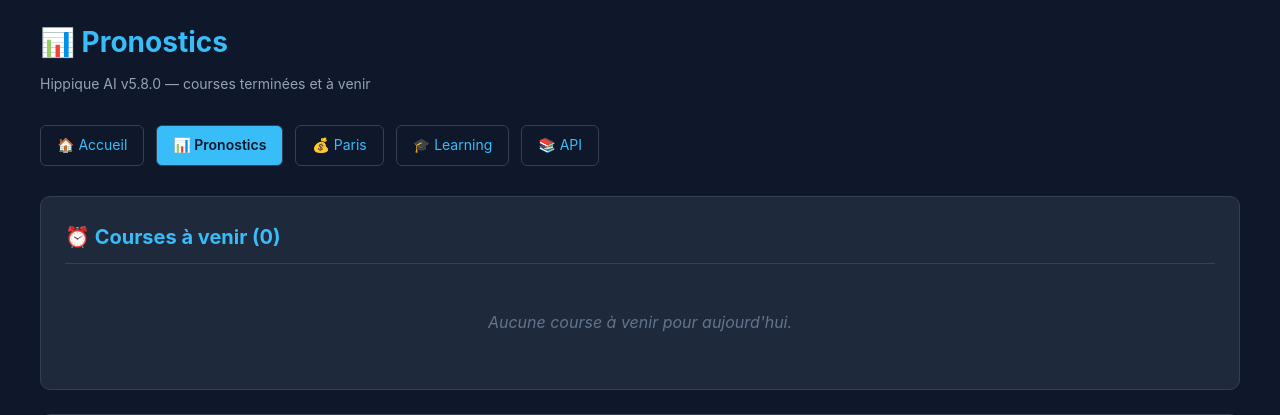
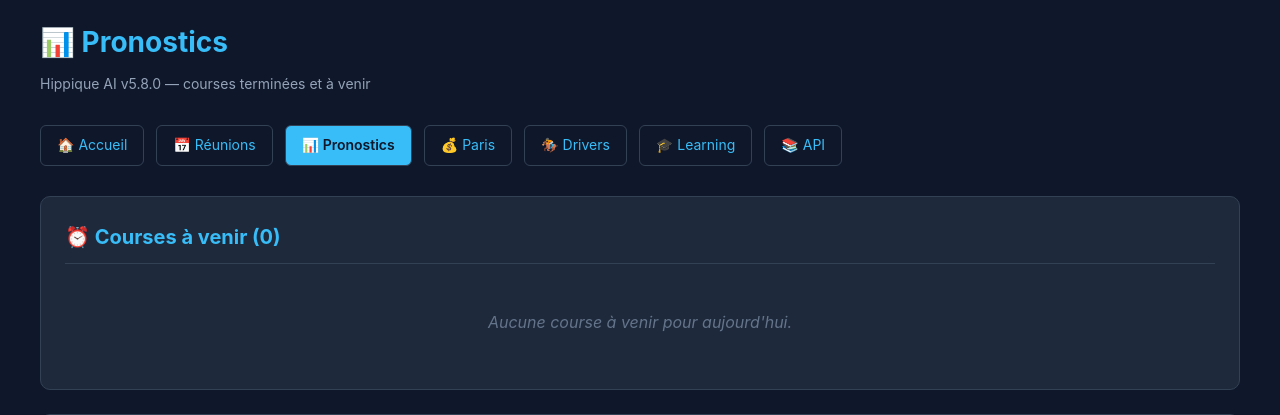
Before and after one commit to hdidouchafik-alt/hippique-ai, a FastAPI app: page /pronostics in a window 1280 px wide. Shown: the top 415 px of the page. Run offline with FastAPI, Linux system fonts and the light colour scheme; data that the repository does not hold is empty.

Commit message:
Update pronostics.html

```diff
--- a/templates/pronostics.html
+++ b/templates/pronostics.html
@@ -52,8 +52,10 @@
 
         <div class="nav">
     <a href="/">🏠 Accueil</a>
+    <a href="/reunions">📅 Réunions</a>
     <a href="/pronostics" class="active">📊 Pronostics</a>
     <a href="/paris">💰 Paris</a>
+    <a href="/drivers">🏇 Drivers</a>
     <a href="/learning">🎓 Learning</a>
     <a href="/docs" target="_blank">📚 API</a>
 </div>
```
Lines whose indentation alone changed are shown as unchanged.
